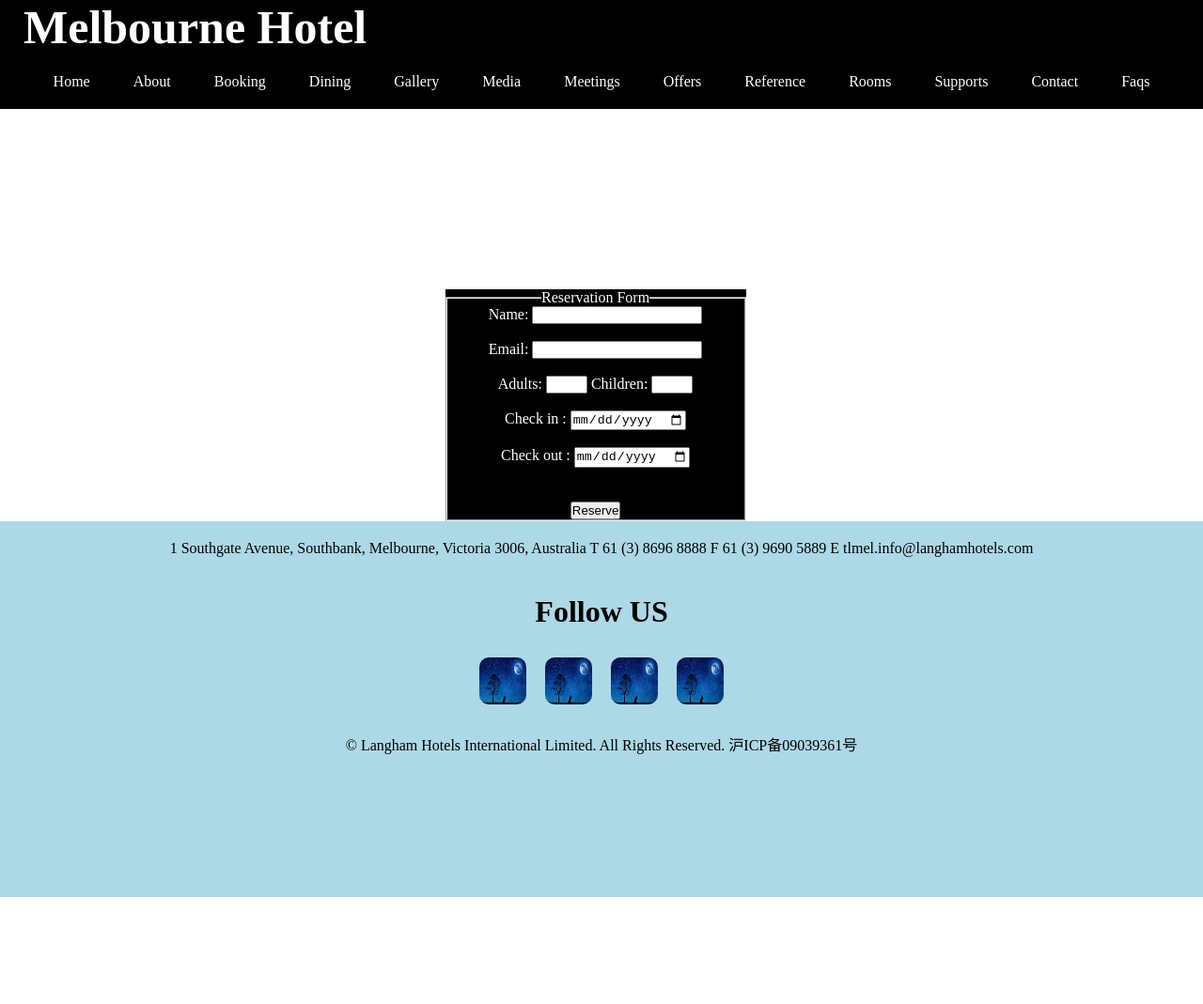
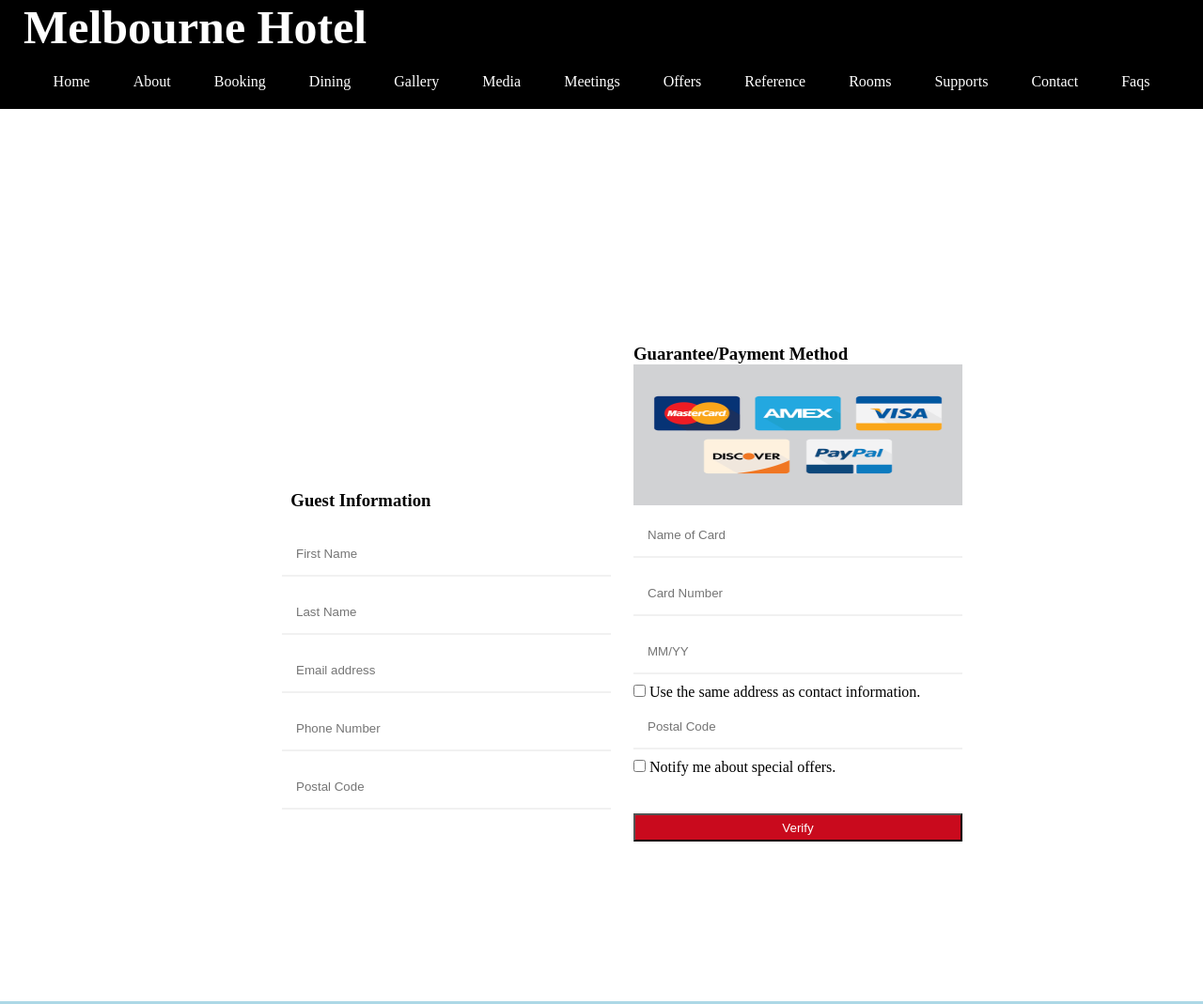
Before and after one commit to YassaFareed/Hotel-Website, a plain HTML site: page assets/html/booking.html in a window 1280 px wide. Shown: the top 1069 px of the page at 94% size. Before the commit the page ends 955 px from the top, so only its background shows below. Drawn offline with Linux system fonts and the light colour scheme.

Commit message:
updated booking page

```diff
--- a/assets/css/booking.css
+++ b/assets/css/booking.css
@@ -1,8 +1,54 @@
-.reserve{
-			margin-left:37%;
-			margin-top:15%;
-			width:25%;
-			align:center;
-			background-color:black;
-			color:white;
-		}
+
+
+
+* {
+  box-sizing: border-box;
+}
+
+/* Add padding to containers */
+.container1 {
+  padding: 0px;
+  width:350px;
+  background-color: white;
+  margin-left:300px;
+   display:inline-block;
+}
+.container2 {
+  padding:0px;
+  width:350px;
+  margin-left:20px;
+  background-color: white;
+  display:inline-block;
+}
+
+
+input[type=text], input[type=email],input[type=number] {
+  width: 300px;
+  padding: 15px;
+  margin: 5px 0 0 0;
+  display: inline-block;
+  border:none;
+}
+
+
+hr {
+  border: 1px solid #f1f1f1;
+  margin-bottom: 10px;
+}
+
+form{
+	display:inline-block;
+	width:100%;
+	background-color:lighter;
+	height:700px;
+	margin-top:250px;
+}
+
+.submit-button{
+	color:white;
+	background-color:#c90a1d;
+	width:350px;
+	height:30px;
+	margin-top:40px;
+
+}
--- a/assets/html/booking.html
+++ b/assets/html/booking.html
@@ -1,6 +1,7 @@
 <!DOCTYPE html>
 <html>
 
+<!--need to add google fonts + font awesome icons-->
 <head>
 	<meta charset="utf-8" />
 	<meta name="viewport" content="width=device-width, initial-scale=1">
@@ -60,30 +61,45 @@
 		</nav>
 	</header>
 
-<div>
-    <form align="center" class="reserve">
-        <fieldset>
-              <legend>Reservation Form</legend>
-        <label>Name: <input type='text' id = 'name' name = 'name' required></label>
-          <br>
-		  <br>
-      <label>Email: <input type='email' name = 'email' required> </label>
 
-       <br>
-	<br>
-      <label>Adults: <input type="number" id="adult" name="numberInputadults" min="1" max="5" required></label>
-	   <label>Children: <input type="number" id="child" name="numberInputchildren" min="1" max="5" onchange="check()" ></label>
-	 <br> <br>
+<form >
+  <div class="container1">
+    <h3>&nbsp Guest Information</h3>
+    <br>
+    <input type="text" placeholder="First Name" name="fn" id="fn" required>
+	<hr>
+    <input type="text" placeholder="Last Name" name="txt" id="txt" required>
+	<hr>
+    <input type="email" placeholder="Email address" name="email" id="email" required>
+    <hr>
+    <input type="number" placeholder="Phone Number" name="pn" id="pn" required>
+	<hr>
+	 <input type="number" placeholder="Postal Code" name="pc" id="pc" required>
+   <hr><br>
+  </div>
 
-	   <label>Check in : <input type="date" name="dateInputin" required></label>
-	   <br><br>
-	   <label>Check out : <input type="date" name="dateInputout" required></label>
-		<br><br><br>
-          <input type = 'submit' value = "Reserve">
-</fieldset>
+  <div class="container2">
+
+    <h3>Guarantee/Payment Method</h3>
+
+	<img src="../images/visa.jpg" alt="Visa" width="350px" height="150px">
+  <input type="text" placeholder="Name of Card" name="cardname" id="cardname" required>
+	<hr>
+    <input type="number" placeholder="Card Number" name="cardnum" id="cardnum" required>
+	<hr>
+    <input type="number" placeholder="MM/YY" name="date" id="date" required>
+    <hr>
+	<input id="yes1" name="yes1" type="checkbox" value="yes" />
+              <label for = "yes1">Use the same address as contact information.</label>
+	<input type="number" placeholder="Postal Code" name="pc" id="pc" required>
+	<hr>
+	<input id="yes2" name="yes2" type="checkbox" value="yes"/>
+              <label for = "yes2">Notify me about special offers.</label>
+
+  <input type = "submit" class="submit-button" value = "Verify"/>
+  </div>
+
 </form>
-</div>
-
 
 
 
@@ -107,7 +123,6 @@
 			</footer>
 
 
-			<script src="../js/booking.js"></script>
 
 </body>
 
--- a/assets/js/booking.js
+++ /dev/null
@@ -1,13 +0,0 @@
-
-
- //alert message on putting value of adult or children greater than 5
-function check() {
- var num1 = document.getElementById('adult');
-      var num2 = document.getElementById('child');
-            if ( num1.value > 5)  {
-                alert("The maximum number of Adults can be 5!!");
-        }
-			else if (num2.value > 5) {
-				alert("The maximum number of children can be 5!!");
-			}
-}
```
Also changed, not shown: assets/images/visa.jpg (added), references.txt.
